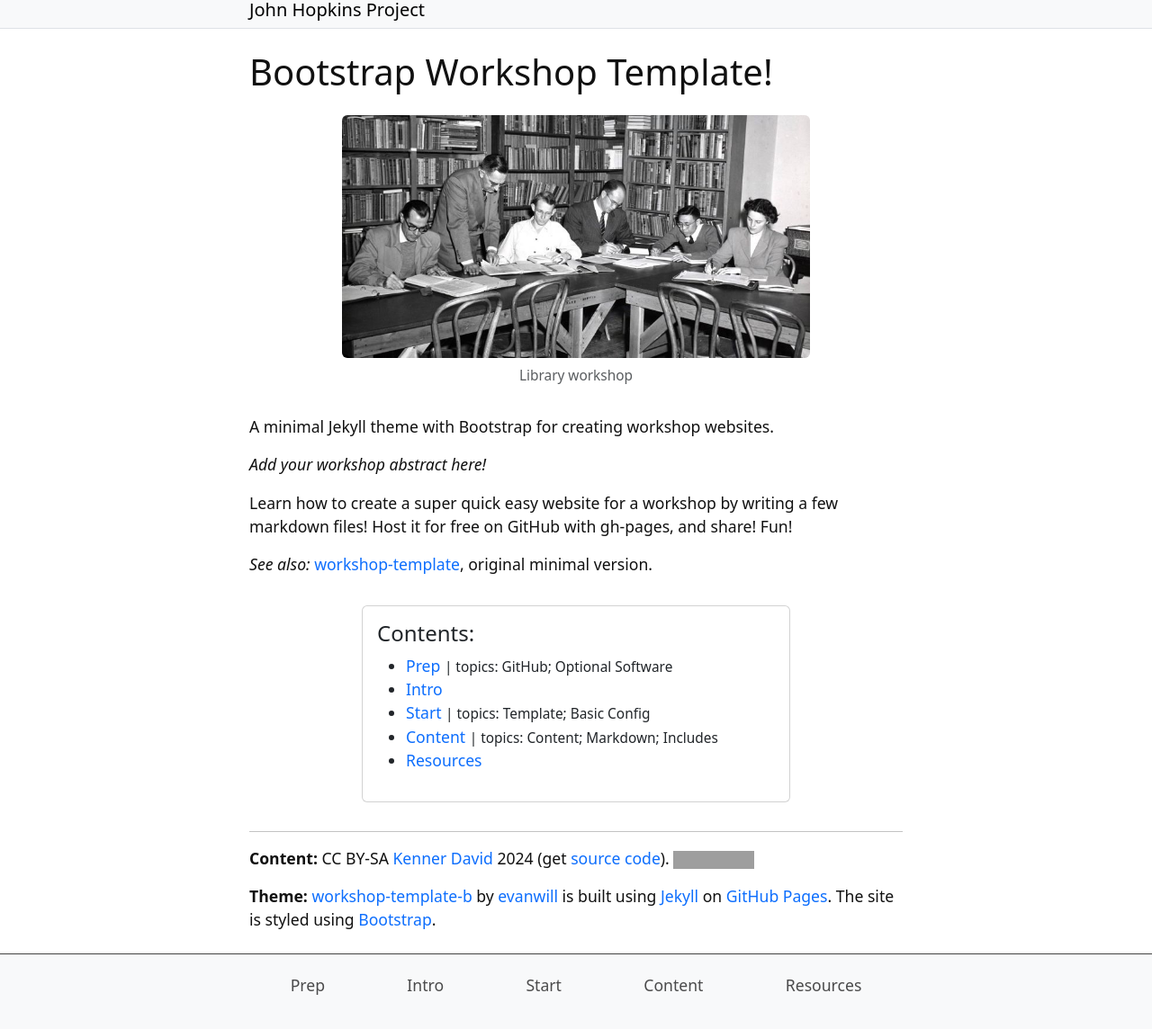
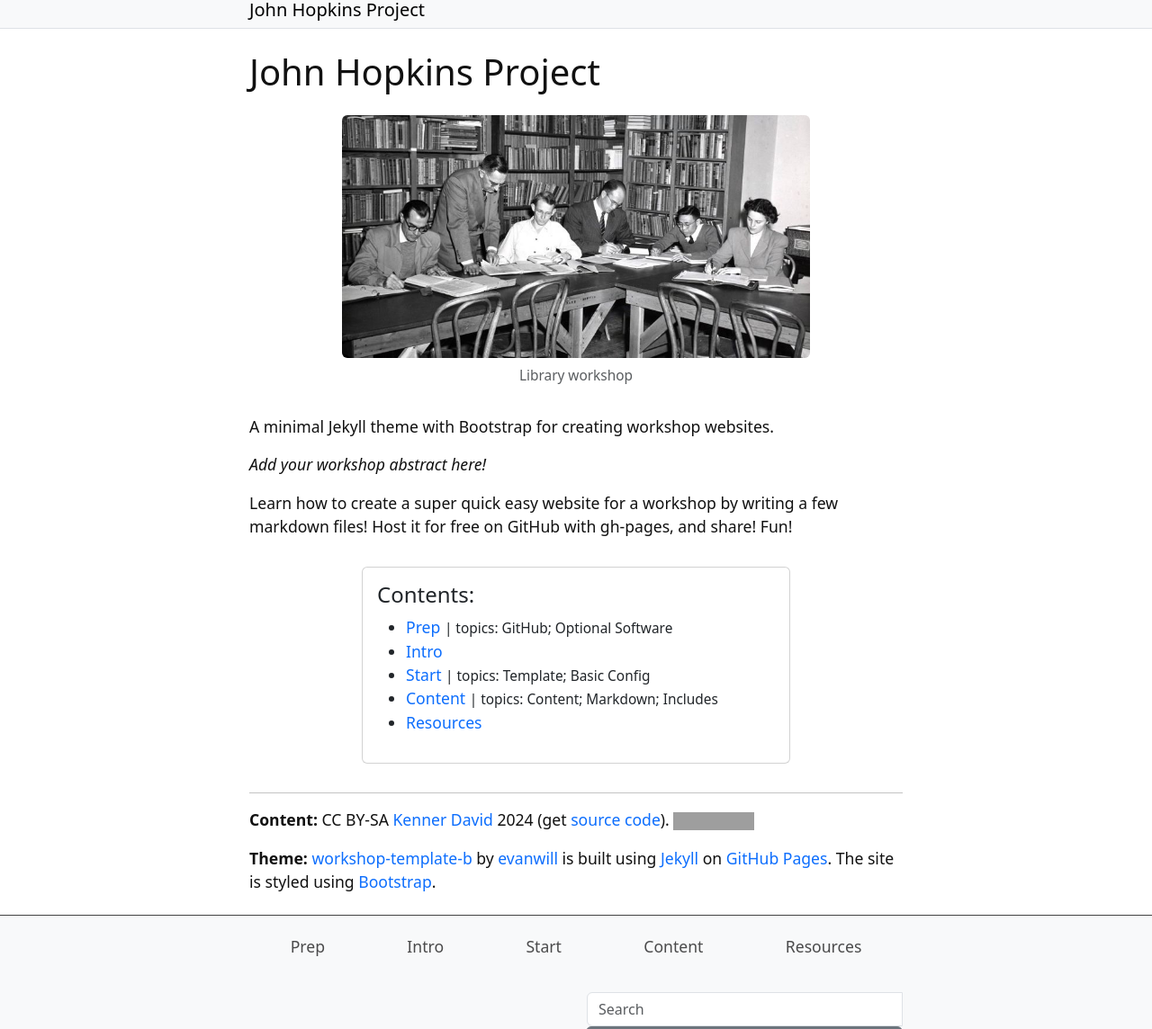
Before and after one commit to kenner-david/john-hopkins, a Jekyll site: the page built from index.md, in a window 1280 px wide, cut to the strip 121-1265 px from the top of the page. Shown: the whole strip at 90% size. Built offline with Jekyll 4.4.1, drawn with Linux system fonts in a browser that asks for light colours; grey boxes are pictures that could not be loaded.

Commit message:
Update index.md

```diff
--- a/index.md
+++ b/index.md
@@ -3,7 +3,7 @@ title: Home
 layout: page
 ---
 
-# Bootstrap Workshop Template!
+# John Hopkins Project
 
 {% include figure.html img="uidaho-workshop.jpg" alt="intro image here" caption="Library workshop" width="75%" %}
 
@@ -15,7 +15,7 @@ Learn how to create a super quick easy website for a workshop by writing a few m
 Host it for free on GitHub with gh-pages, and share!
 Fun!
 
-*See also:* [workshop-template](https://evanwill.github.io/workshop-template/), original minimal version.
+
 
 {% include toc.html %}
 
```
